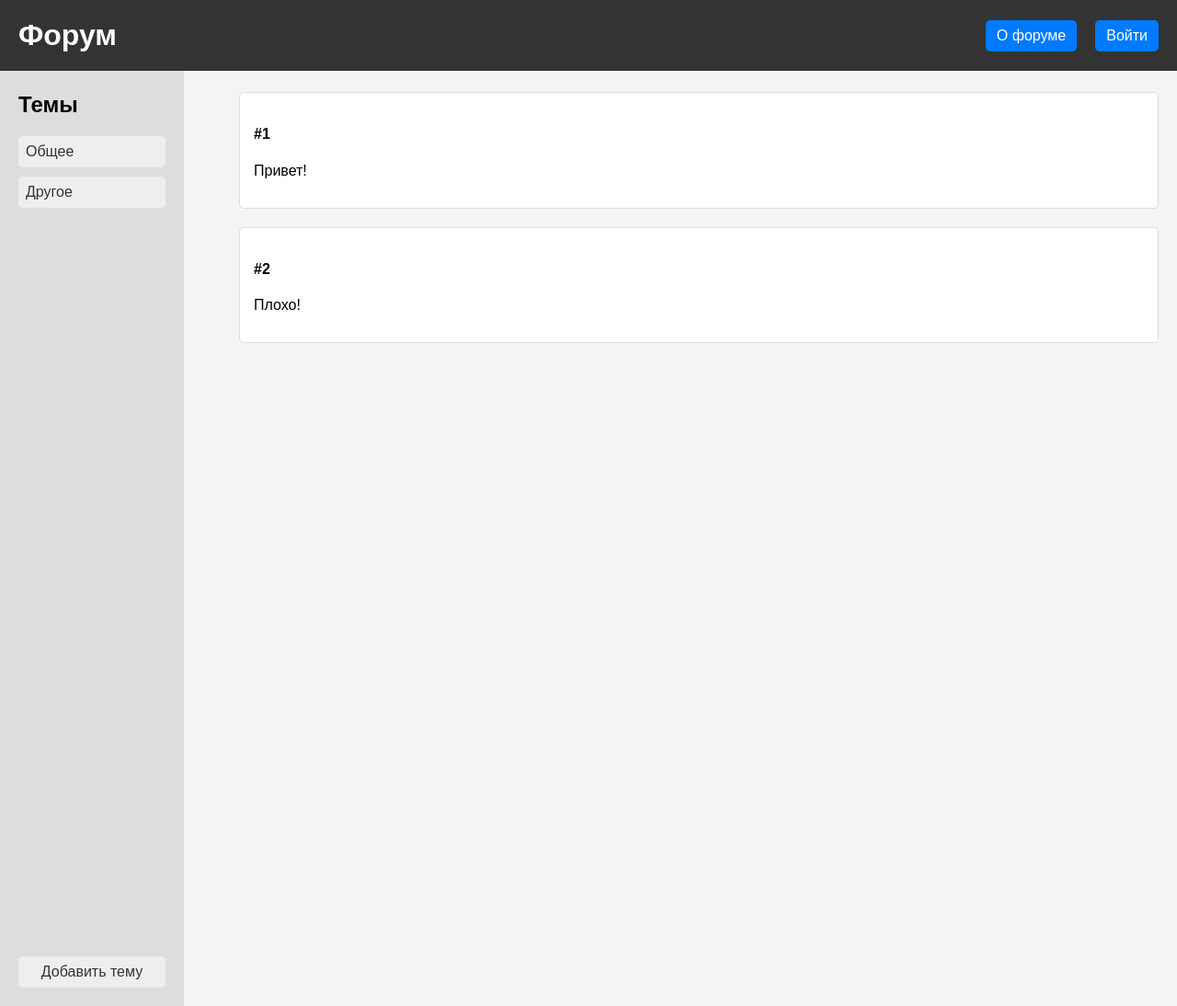
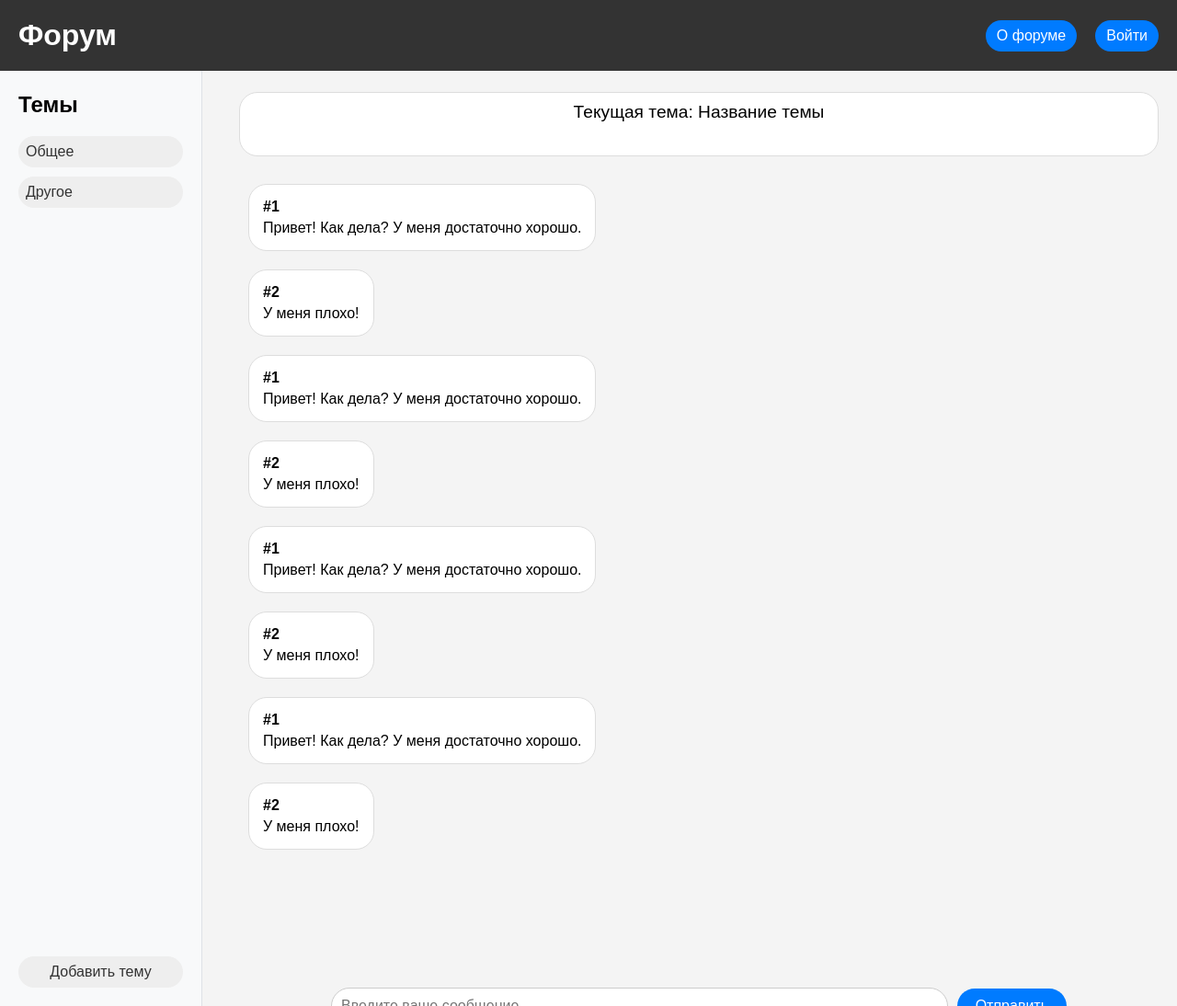
Before and after one commit to andrey3304/The_greatest_project_of_our_time, a Flask app: page / in a window 1280 px wide. Shown: the whole page at 92% size. Run offline with Flask 3, Linux system fonts and the light colour scheme.

Commit message:
Изменены стили, добавлено поле ввода сообщения

```diff
--- a/main.py
+++ b/main.py
@@ -6,10 +6,28 @@ app = Flask(__name__)
 threads = ['Общее', 'Другое']
 messages = [
     {'id': '#1',
-     'text': 'Привет!'
+     'text': 'Привет! Как дела? У меня достаточно хорошо.'
      },
     {'id': '#2',
-     'text': 'Плохо!'
+     'text': ' У меня плохо!'
+     },
+{'id': '#1',
+     'text': 'Привет! Как дела? У меня достаточно хорошо.'
+     },
+    {'id': '#2',
+     'text': ' У меня плохо!'
+     },
+{'id': '#1',
+     'text': 'Привет! Как дела? У меня достаточно хорошо.'
+     },
+    {'id': '#2',
+     'text': ' У меня плохо!'
+     },
+{'id': '#1',
+     'text': 'Привет! Как дела? У меня достаточно хорошо.'
+     },
+    {'id': '#2',
+     'text': ' У меня плохо!'
      },
 ]
 
--- a/static/index.css
+++ b/static/index.css
@@ -3,13 +3,17 @@ body {
     margin: 0;
     padding: 0;
     background-color: #f4f4f4;
+    min-height: 100vh;
+}
+
+html {
+    height: 100%;
 }
 
 .container {
     display: flex;
-    min-height: 100vh;
+    min-height: calc(100vh - 60px);
 }
-
 
 .header {
     background-color: #333;
@@ -46,14 +50,13 @@ body {
     text-decoration: none;
     background-color: #007bff;
     padding: 8px 12px;
-    border-radius: 5px;
+    border-radius: 20px;
     display: inline-block;
 }
 
 .header-menu a:hover {
     background-color: #0056b3;
 }
-
 
 .sidebar {
     width: 200px;
@@ -86,15 +89,13 @@ body {
     background-color: #eee;
     color: #333;
     text-decoration: none;
-    border-radius: 5px;
+    border-radius: 20px;
 }
-
 
 .sidebar a:hover {
     background-color: #007bff;
     color: white;
 }
-
 
 .add-topic-button {
     display: block;
@@ -102,7 +103,7 @@ body {
     background-color: #007bff;
     color: white;
     text-decoration: none;
-    border-radius: 5px;
+    border-radius: 20px;
     text-align: center;
     box-sizing: border-box;
 }
@@ -111,26 +112,61 @@ body {
     background-color: #0056b3;
 }
 
-
 .content {
     flex: 1;
     padding: 20px;
     margin-left: 240px;
     margin-top: 80px;
+    display: flex;
+    flex-direction: column;
+    min-height: calc(100vh - 80px);
 }
 
-.topic {
+.current-topic {
+    background-color: #fff;
+    border: 1px solid #ddd;
+    padding: 10px;
+    margin-bottom: 20px;
+    border-radius: 20px;
+    text-align: center;
+    z-index: 1;
+}
+
+.current-topic h4 {
+    margin-top: 0;
+    font-size: 1.2em;
+    font-weight: normal;
+    background-color: inherit;
+}
+
+.messages-container {
+    flex: 1;
+    overflow-y: auto;
+    display: flex;
+    flex-direction: column;
+    align-items: flex-start;
+    max-height: calc(100vh - 230px);
+}
+
+.message-box {
     background-color: #fff;
     border: 1px solid #ddd;
     margin-bottom: 20px;
     padding: 15px;
-    border-radius: 5px;
+    border-radius: 20px;
+    word-wrap: break-word;
+    max-width: 50%;
+    align-self: flex-start;
 }
 
-.topic h2 {
+.message-box h4 {
     margin-top: 0;
+    margin-bottom: 5px;
 }
 
+.message-box p {
+    margin: 0;
+}
 
 @media (max-width: 768px) {
     .container {
@@ -149,3 +185,115 @@ body {
         margin-top: 20px;
     }
 }
+
+.message-input-container {
+    display: flex;
+    align-items: center;
+    width: 100%;
+    max-width: 800px;
+    margin: 20px auto 0 auto;
+}
+
+.message-input {
+    flex-grow: 1;
+    padding: 10px;
+    border: 1px solid #ccc;
+    border-radius: 20px;
+    font-size: 16px;
+    outline: none;
+    box-sizing: border-box;
+}
+
+.message-input:focus {
+    border-color: #007bff;
+}
+
+.send-button {
+    background-color: #007bff;
+    color: white;
+    border: none;
+    padding: 10px 20px;
+    border-radius: 20px;
+    font-size: 16px;
+    cursor: pointer;
+    margin-left: 10px;
+    outline: none;
+    transition: background-color 0.3s ease;
+}
+
+.send-button:hover {
+    background-color: #0056b3;
+}
+
+.send-button:active {
+    background-color: #004085;
+}
+
+.messages-container::-webkit-scrollbar {
+    width: 10px;
+}
+
+.messages-container::-webkit-scrollbar-track {
+    background: #f1f1f1;
+    border-radius: 10px;
+    box-shadow: inset 0 0 5px rgba(0, 0, 0, 0.1);
+}
+
+.messages-container::-webkit-scrollbar-thumb {
+    background: #007bff;
+    border-radius: 10px;
+    border: 2px solid transparent;
+    background-clip: padding-box;
+}
+
+.messages-container::-webkit-scrollbar-thumb:hover {
+    background: #0056b3;
+}
+
+.messages-container::-webkit-scrollbar-thumb:active {
+    background: #004085;
+}
+
+html, body {
+    height: 100%;
+    overflow: hidden;
+}
+
+.container {
+    display: flex;
+    height: 100%;
+}
+
+.sidebar {
+    width: 220px;
+    background-color: #f8f9fa;
+    padding: 20px;
+    position: fixed;
+    top: 60px;
+    left: 0;
+    height: calc(100% - 60px);
+    overflow-y: auto;
+    display: flex;
+    flex-direction: column;
+    box-sizing: border-box;
+    border-right: 1px solid #dee2e6;
+}
+
+.content {
+    flex: 1;
+    padding: 20px;
+    margin-left: 240px;
+    margin-top: 80px;
+    display: flex;
+    flex-direction: column;
+    height: calc(100% - 80px);
+}
+
+.messages-container {
+    flex: 1;
+    overflow-y: auto;
+    display: flex;
+    flex-direction: column;
+    align-items: flex-start;
+    padding: 10px;
+}
--- a/templates/index.html
+++ b/templates/index.html
@@ -27,12 +27,23 @@
     </div>
 
     <div class="content">
-        {% for i in messages %}
-        <div class="topic">
-            <h4>{{ i.id }}</h4>
-            <p>{{ i.text }}</p>
+        <div class="current-topic">
+            <h4>Текущая тема: Название темы</h4>
         </div>
-        {% endfor %}
+        <div class="messages-container">
+            {% for i in messages %}
+            <div class="message-box">
+                <h4>{{ i.id }}</h4>
+                <p>{{ i.text }}</p>
+            </div>
+            {% endfor %}
+        </div>
+
+        <div class="message-input-container">
+            <input type="text" class="message-input" placeholder="Введите ваше сообщение...">
+            <button class="send-button">Отправить</button>
+        </div>
+
     </div>
 </div>
 
```
